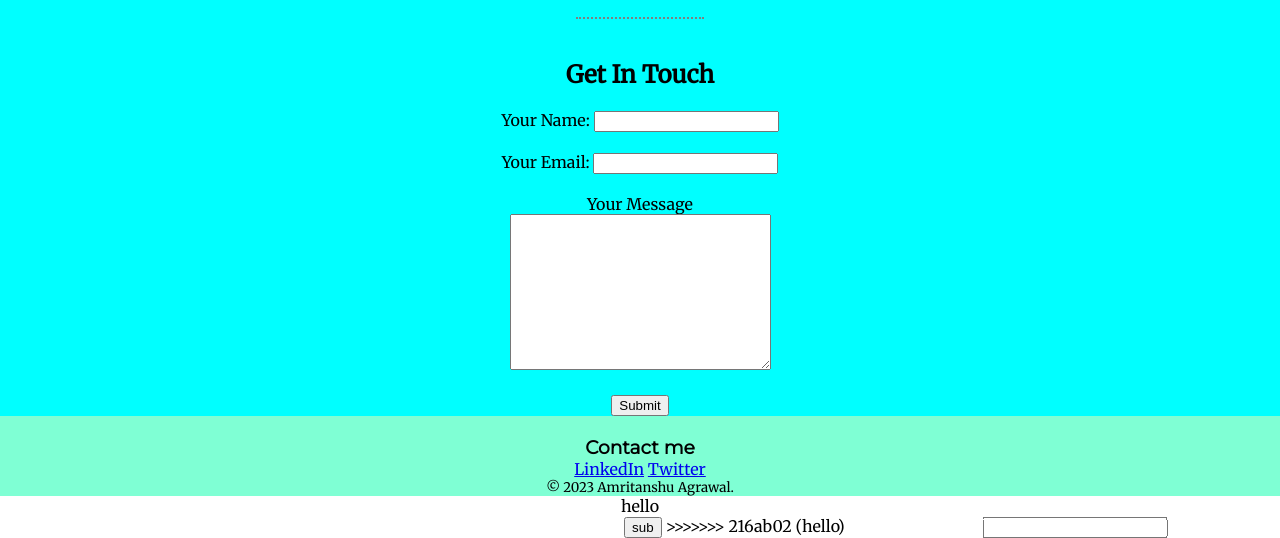
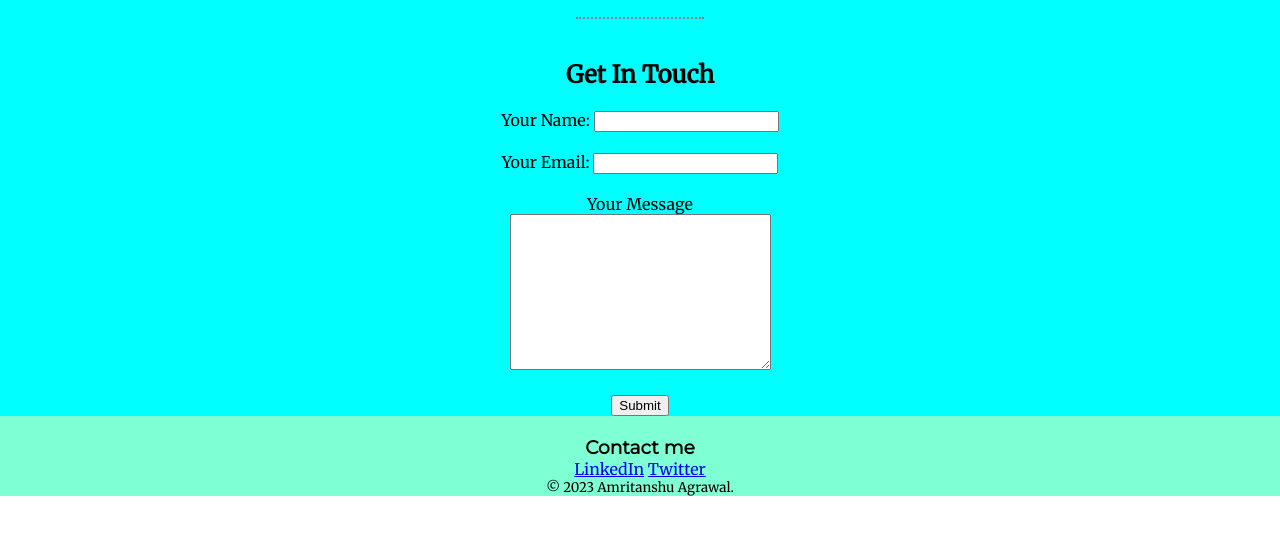
Before and after one commit to ToBeginToPonderOver/CV-refurbished, a plain HTML site: page index.html in a window 1280 px wide. Shown: the part 877-1415 px from the top of the page. After the commit the page ends 1373 px from the top, so only its background shows below. Drawn offline with Linux system fonts and the light colour scheme.

Commit message:
minor Update

```diff
--- a/index.html
+++ b/index.html
@@ -104,16 +104,6 @@
     <a class="footer-link" target="_blank" href="https://twitter.com/">Twitter</a>
     <p style="font-size: smaller;">© 2023 Amritanshu Agrawal.</p>
   </div>
-  <div id="hello">hello</div>
-  <input type="text" id="inp" style="position:relative; left:50%; transform:translateX(-50%)">
-  <button id="sub" onclick="inp()">sub</button>
-  <script>
-    function inp() {
-      x = document.getElementById("inp");
-      console.log(x.value);
-    }
-  </script>
+
 </body>
-
 </html>
->>>>>>> 216ab02 (hello)
```
